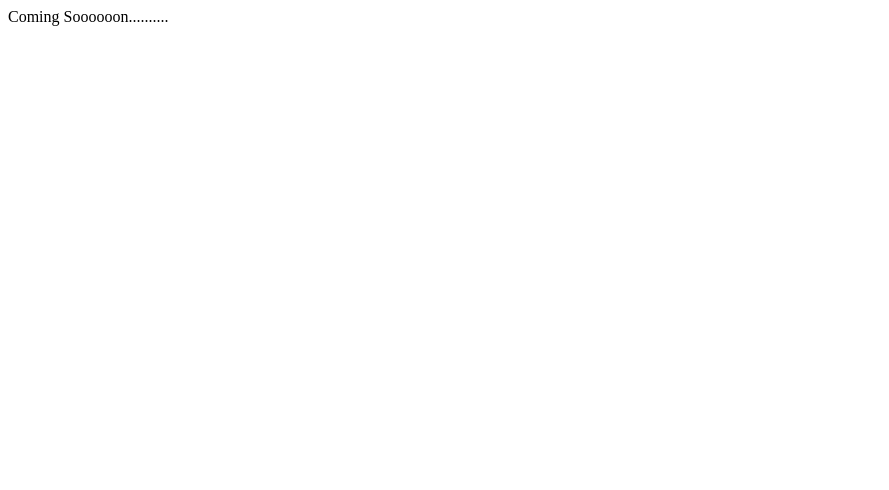
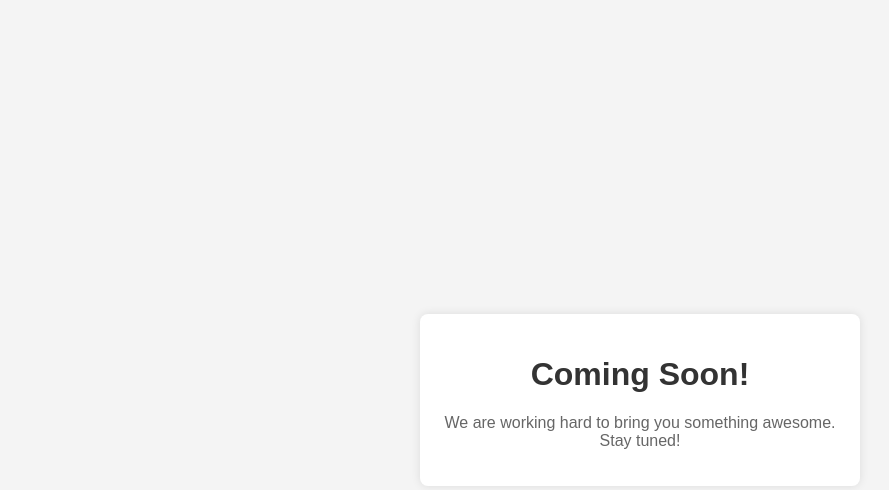
Before and after one commit to RajkumarRavadi/NETWORX-WEBSITE, a plain HTML site: page index.html in a window 1280 px wide. Shown: the whole page, without its empty margins (0-889 px from the left). Drawn offline with Linux system fonts and the light colour scheme.

Commit message:
Update index.html

```diff
--- a/index.html
+++ b/index.html
@@ -1 +1,44 @@
-Coming Soooooon..........
+<!DOCTYPE html>
+<html lang="en">
+<head>
+    <meta charset="UTF-8">
+    <meta name="viewport" content="width=device-width, initial-scale=1.0">
+    <title>Coming Soon</title>
+    <style>
+        body {
+            font-family: Arial, sans-serif;
+            background-color: #f4f4f4;
+            margin: 0;
+            display: flex;
+            align-items: center;
+            justify-content: center;
+            height: 100vh;
+            text-align: center;
+        }
+
+        .container {
+            max-width: 400px;
+            padding: 20px;
+            background-color: #fff;
+            border-radius: 8px;
+            box-shadow: 0 0 10px rgba(0, 0, 0, 0.1);
+        }
+
+        h1 {
+            color: #333;
+        }
+
+        p {
+            color: #666;
+        }
+    </style>
+</head>
+<body>
+
+    <div class="container">
+        <h1>Coming Soon!</h1>
+        <p>We are working hard to bring you something awesome. Stay tuned!</p>
+    </div>
+
+</body>
+</html>
```
